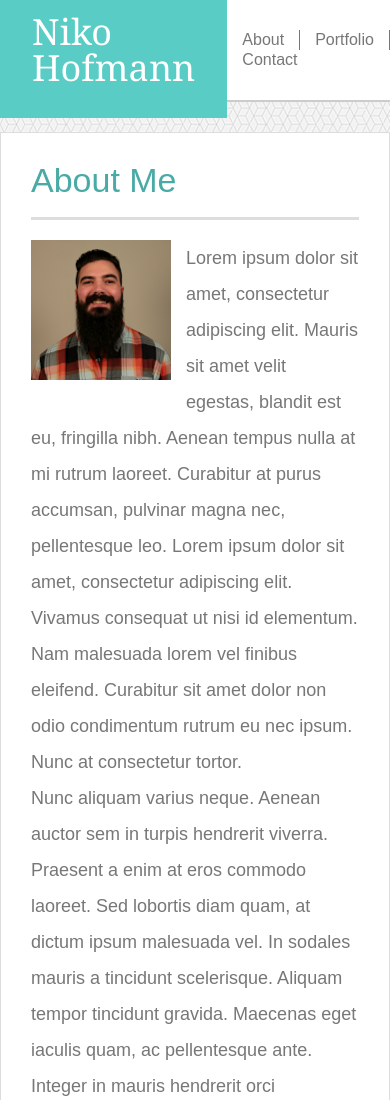
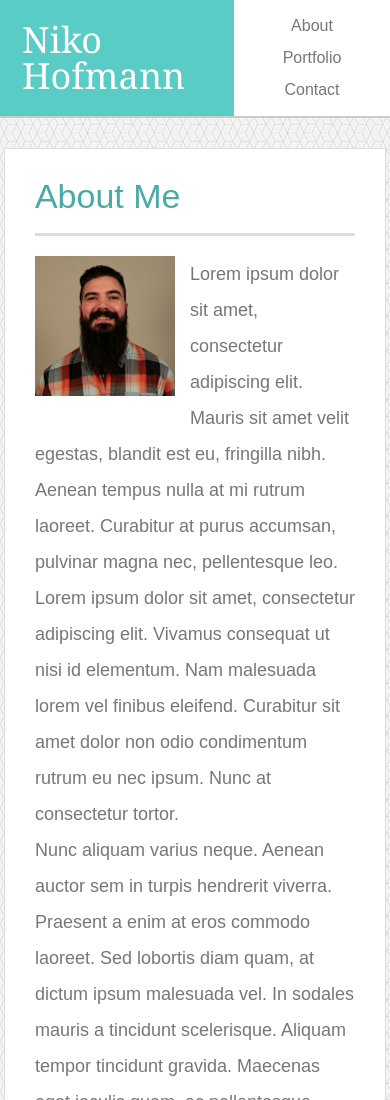
Before and after one commit to nikohofmann/Basic-Portfolio, a plain HTML site: page index.html in a window 390 px wide. Shown: the top 1100 px of the page. Drawn offline with Linux system fonts and the light colour scheme; a script that the page names is missing.

Commit message:
Updated CSS for Mobile

```diff
--- a/assets/css/style.css
+++ b/assets/css/style.css
@@ -70,7 +70,7 @@ html, body {
 	flex: 1 0 auto;
 	margin: 30px;
 	max-width: 960px;
-	width: 100%;
+	width: 98%;
 }
 
 .row {
@@ -116,8 +116,7 @@ h1 {
 	color: #fff;
 	font-family: 'Georgia', Times, Times New Roman, serif;
 	font-size: 36px;
-	flex: 0 0 auto;
-	padding: 32px;
+	padding: 30px;
 }
 
 h1:hover {
@@ -141,19 +140,12 @@ h2 {
 .header {
 	background-color: #fff;
 	border-bottom: solid 2px #cccccc;
-	display: flex;
-	flex: 0 0 auto;
-	flex-direction: row;
-	height: 100px;
-	justify-content: space-between;
-	margin: 0 auto;
 	width: 100%;
 }
 
 .innerHeader {
 	display: flex;
 	flex-direction: row;
-	height: 100px;
 	justify-content: space-between;
 	margin: 0 auto;
 	width: 100%;
@@ -170,6 +162,17 @@ h2 {
 	color: #4aaaa5;
 }
 
+.headerLink {
+	display: flex;
+	flex: 0 1 auto;
+}
+
+.nav {
+	display: flex;
+	flex: 1 1 auto;
+  justify-content: flex-end;
+}
+
 .nav li {
 	display: inline-flex;
 	padding: 2px 15px;
@@ -178,6 +181,32 @@ h2 {
 
 .nav li:last-child {
 	border-right: none;
+}
+
+@media all and (max-width: 545px) {
+	.nav li {
+		display: block;
+		border: none;
+		padding: 8px 0px;
+	}
+
+	.nav {
+		justify-content: center;
+	}
+
+	.nav ul {
+		text-align: center;
+	}
+}
+
+@media all and (max-width: 425px) {
+	.headerLink {
+		max-width: 60%;
+	}
+
+	h1 {
+		padding: 22px 0px 22px 22px;
+	}
 }
 
 /*
@@ -223,6 +252,12 @@ h2 {
 	background: #59CCC6;
 }
 
+@media all and (max-width: 375px) {
+	.contact_group input {
+		width: 95%;
+	}
+}
+
 /*
   ========================================
   Portfolio Page
```
